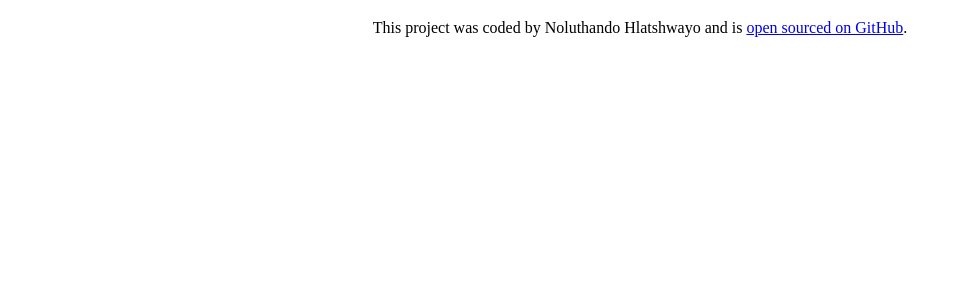
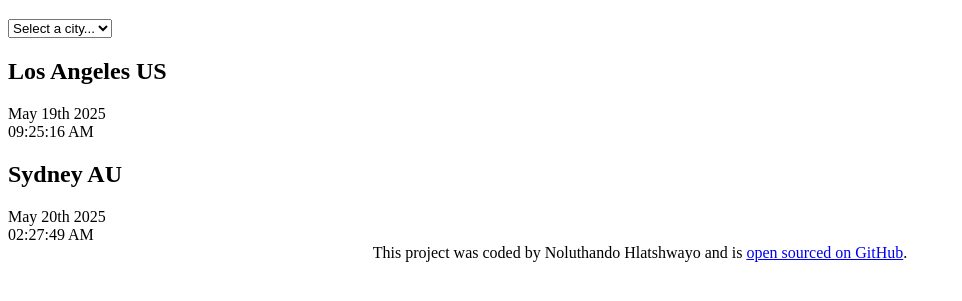
Before and after one commit to Noluthandohlatshwayo/world-clock, a plain HTML site: page index.html in a window 1280 px wide. Shown: the part 61-362 px from the top of the page, without its empty margins (0-962 px from the left). Drawn offline with Linux system fonts and the light colour scheme.

Commit message:
updated html

```diff
--- a/index.html
+++ b/index.html
@@ -10,7 +10,26 @@
 </head>
 
 <body>
-    <h1>World Clock</h1>
+    <div class="container">
+
+        <h1>World Clock</h1>
+        <select>
+            <option value="">Select a city...</option>
+            <option value="">London</option>
+            <option value="">New York</option>
+            <option value="">Auckland</option>
+        </select>
+        <div class="city">
+            <h2>Los Angeles US</h2>
+            <div class="'date">May 19th 2025</div>
+            <div class="time">09:25:16 AM</div>
+        </div>
+        <div class="city">
+            <h2>Sydney AU</h2>
+            <div class="'date">May 20th 2025</div>
+            <div class="time">02:27:49 AM</div>
+        </div>
+    </div>
     <footer>
         This project was coded by Noluthando Hlatshwayo and is <a
             href="https://github.com/Noluthandohlatshwayo/world-clock.git" target="_blank">open sourced on GitHub</a>.
```
